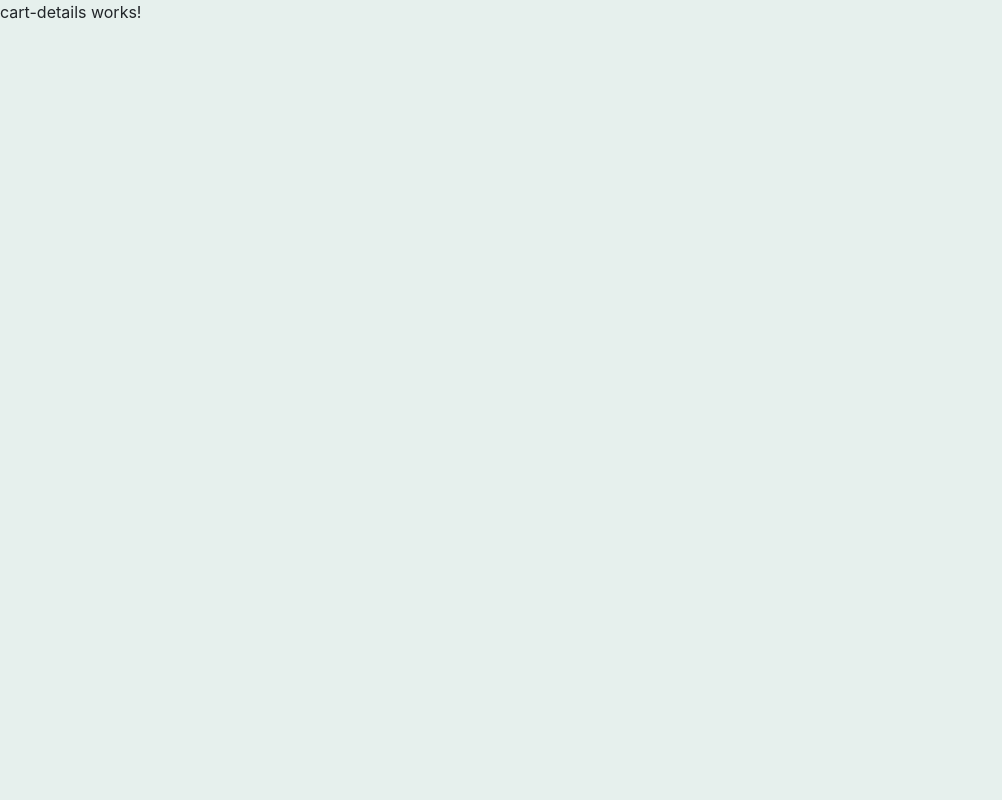
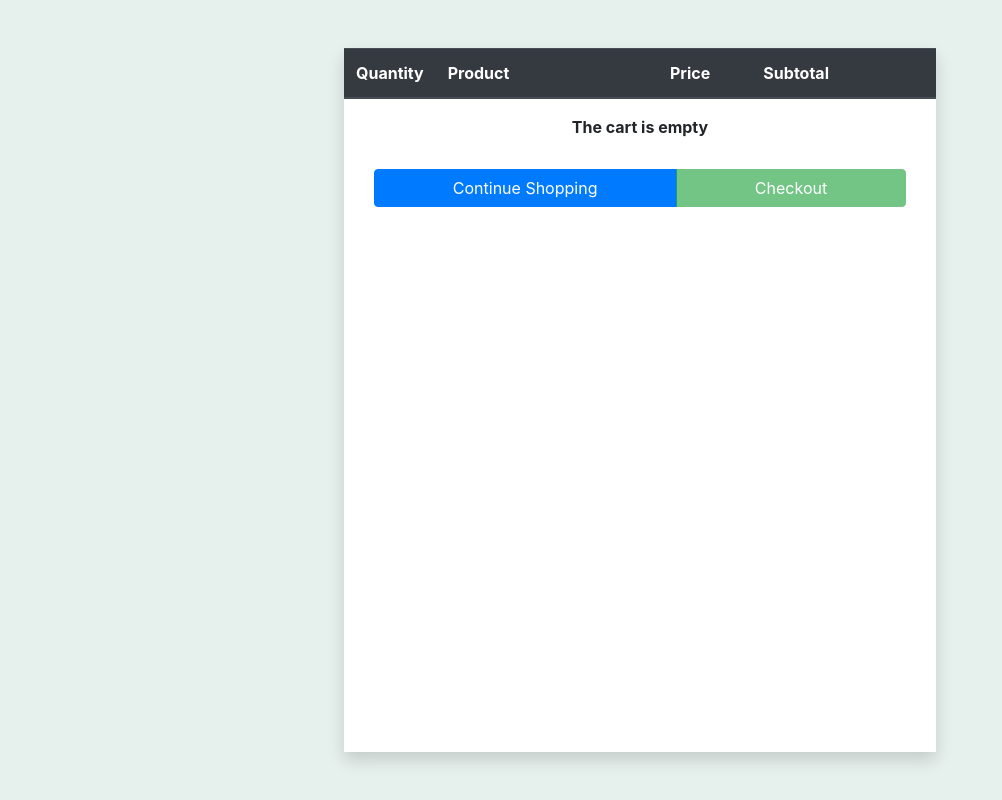
Before and after one commit to Mr-EmPee-Aizoon/MyAmazoon-Angular, an Angular app: page /cart in a window 1280 px wide. Shown: the whole page, without its empty margins (0-1002 px from the left). Built offline with nearby package versions, Linux system fonts and the light colour scheme.

Commit message:
Feature: Shopping cart list

```diff
--- a/src/app/core/cart/cart-details/cart-details.component.css
+++ b/src/app/core/cart/cart-details/cart-details.component.css
@@ -0,0 +1,13 @@
+.btn-group {
+
+    display: flex;
+    width: 100%;
+
+    align-items: center;
+    justify-content: space-between;
+
+    padding: 5%;
+
+    box-sizing: border-box;
+
+}
--- a/src/app/core/cart/cart-details/cart-details.component.html
+++ b/src/app/core/cart/cart-details/cart-details.component.html
@@ -1 +1,56 @@
-<p>cart-details works!</p>
+<div class="d-flex w-100 h-100 justify-content-center p-5">
+    <div class="w-50 bg-white shadow">
+        <table class="table table-striped">
+            <thead class="thead-dark">
+                <tr>
+                    <th scope="col" class="col-1">Quantity</th>
+                    <th scope="col" class="col-5">Product</th>
+                    <th scope="col" class="col-2">Price</th>
+                    <th scope="col" class="col-2">Subtotal</th>
+                    <th scope="col" class="col-2"></th>
+                </tr>
+            </thead>
+            <tbody>
+                <tr *ngFor="let item of items">
+                    <td>
+                        <input class="form-control text-center" type="number" min="1" [(ngModel)]="item.quantity">
+                    </td>
+
+                    <td>{{ item.title }}</td>
+                    <td>{{ item.price }} €</td>
+                    <td>{{ item.price * item.quantity | number:'0.2-2' }} €</td>
+                    <td>
+                        <button class="btn btn-danger" (click)="removeItem(item.id)">Remove</button>
+                    </td>
+                </tr>
+            </tbody>
+        </table>
+
+        <div *ngIf="items.length > 0" class="btn-group">
+            <button routerLink="/home" class="btn btn-primary">
+                Continue Shopping
+            </button>
+
+            <button routerLink="/checkout" class="btn btn-success">
+                Checkout
+            </button>
+        </div>
+
+        <div *ngIf="items.length <= 0">
+            <div class="container-fluid text-center font-weight-bold">
+                The cart is empty
+            </div>
+
+            <div class="btn-group">
+                <button routerLink="/home" class="btn btn-primary">
+                    Continue Shopping
+                </button>
+
+                <button class="btn btn-success" disabled>
+                    Checkout
+                </button>
+            </div>
+        </div>
+
+    </div>
+</div>
--- a/src/app/core/cart/cart-details/cart-details.component.ts
+++ b/src/app/core/cart/cart-details/cart-details.component.ts
@@ -1,15 +1,28 @@
 import { Component, OnInit } from '@angular/core';
+import { CartManagerService } from 'src/app/model/cart/cart-manager.service';
 
 @Component({
   selector: 'app-cart-details',
   templateUrl: './cart-details.component.html',
   styleUrls: ['./cart-details.component.css']
 })
-export class CartDetailsComponent implements OnInit {
+export class CartDetailsComponent {
 
-  constructor() { }
+  private cart = this.cartManager.getCart("default");
 
-  ngOnInit(): void {
+  constructor(
+    private cartManager:CartManagerService
+  ) { }
+
+  get items() {
+    return this.cart.getItems();
+  }
+
+  removeItem(productID:number) {
+    let product = this.cart.containsItem(productID);
+    if(product) {
+      this.cart.removeItem(product);
+    }
   }
 
 }
--- a/src/app/core/core.module.ts
+++ b/src/app/core/core.module.ts
@@ -7,6 +7,7 @@ import { CartComponent } from './cart/cart-summary/cart.component';
 import { CartDetailsComponent } from './cart/cart-details/cart-details.component';
 import { CheckoutComponent } from './checkout/checkout.component';
 import { RouterModule } from '@angular/router';
+import { FormsModule } from '@angular/forms';
 
 
 
@@ -21,6 +22,7 @@ import { RouterModule } from '@angular/router';
   imports: [
     CommonModule,
     ModelModule,
+    FormsModule,
     RouterModule
   ]
 })
--- a/src/app/model/cart/cart-item.ts
+++ b/src/app/model/cart/cart-item.ts
@@ -3,6 +3,7 @@ import { Product } from "../product";
 export class CartItem {
 
     public id:number;
+    public title:string;
     public price:number;
 
     constructor(
@@ -10,6 +11,7 @@ export class CartItem {
         public quantity:number
     ) {
         this.id = product.id;
+        this.title = product.title? product.title : "unkown product";
         this.price = product.price ? product.price : 0;
     }
 
--- a/src/app/model/cart/cart.ts
+++ b/src/app/model/cart/cart.ts
@@ -3,7 +3,7 @@ import { CartItem } from "./cart-item";
 
 export class Cart {
 
-    private products:CartItem[] = [];
+    private items:CartItem[] = [];
 
     constructor(
         private cartToken:string
@@ -11,8 +11,8 @@ export class Cart {
 
     }
 
-    containsProduct(prodID:number) {
-        return this.products.find(
+    containsItem(prodID:number) {
+        return this.items.find(
             (prod) => prod.id == prodID
         );
     }
@@ -22,20 +22,20 @@ export class Cart {
     }
 
     addProduct(product:Product) {
-        let item = this.containsProduct(product.id);
+        let item = this.containsItem(product.id);
         if(item == undefined) {
-            this.products.push(new CartItem(product, 1));
+            this.items.push(new CartItem(product, 1));
         } else {
             item.quantity += 1;
         }
     }
 
     removeProduct(product:Product) {
-        let item = this.containsProduct(product.id);
-        if(item != null) {
+        let item = this.containsItem(product.id);
+        if(item) {
             if(item.quantity == 1) {
-                this.products.splice(
-                    this.products.indexOf(item),
+                this.items.splice(
+                    this.items.indexOf(item),
                     1
                 );
             } else {
@@ -44,26 +44,36 @@ export class Cart {
         }
     }
 
-    getProducts() {
-        return Array.from(this.products);
+    removeItem(product:Product) {
+        let item = this.containsItem(product.id);
+        if(item) {
+            this.items.splice(
+                this.items.indexOf(item),
+                1
+            );
+        }
+    }
+
+    getItems() {
+        return Array.from(this.items);
     }
 
     getTotalProducts() {
-        if(this.products.length == 0) {
+        if(this.items.length == 0) {
             return 0;
         }
 
-        return this.products
+        return this.items
             .map( (item) => item.quantity)
             .reduce( (q1, q2) => q1+q2);
     }
 
     getTotalPrice() {
-        if(this.products.length == 0) {
+        if(this.items.length == 0) {
             return 0;
         }
 
-        return this.products
+        return this.items
             .map( (item) => item.price ? item.price * item.quantity : 0 )
             .reduce( (p1, p2) => p1 + p2 );
     }
```
